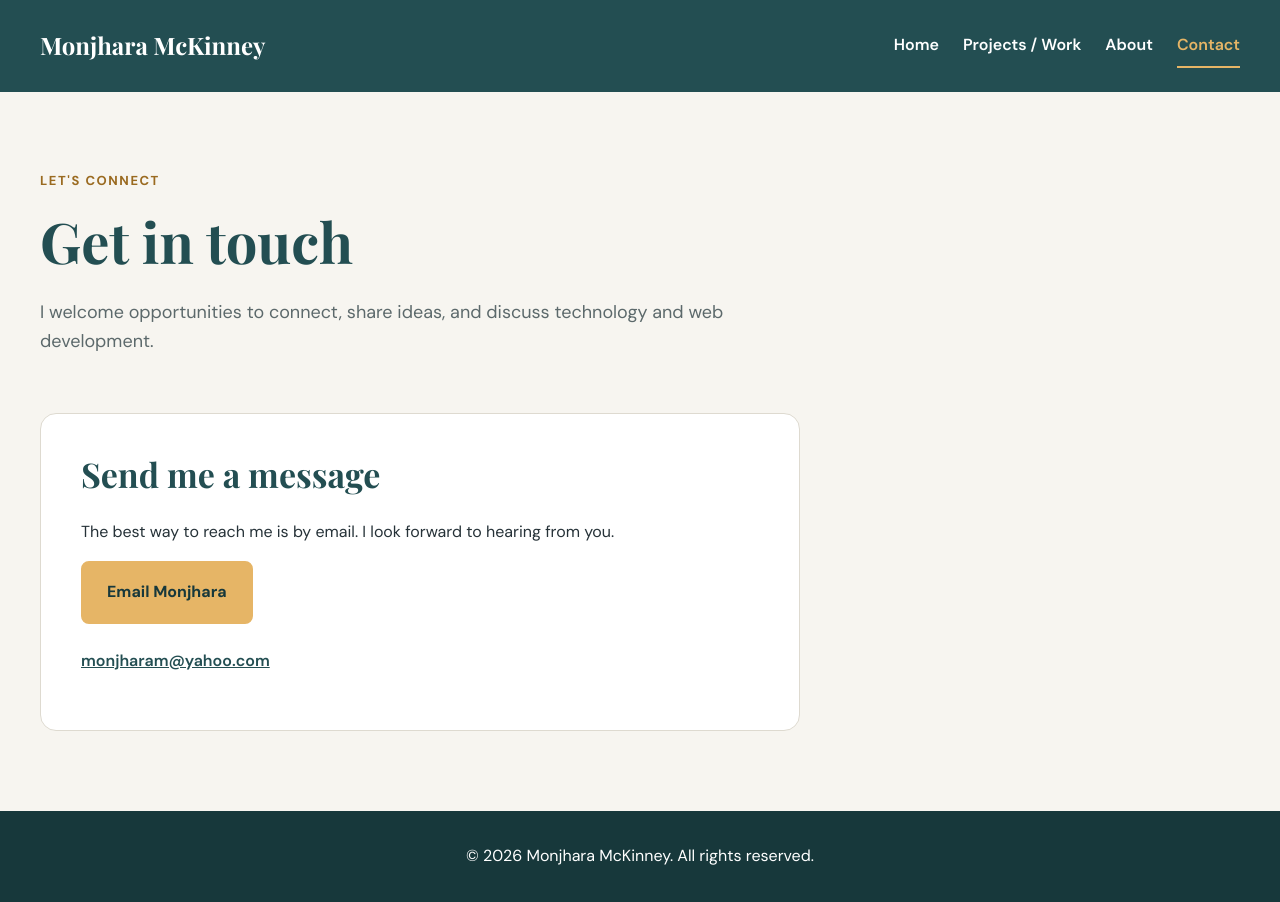
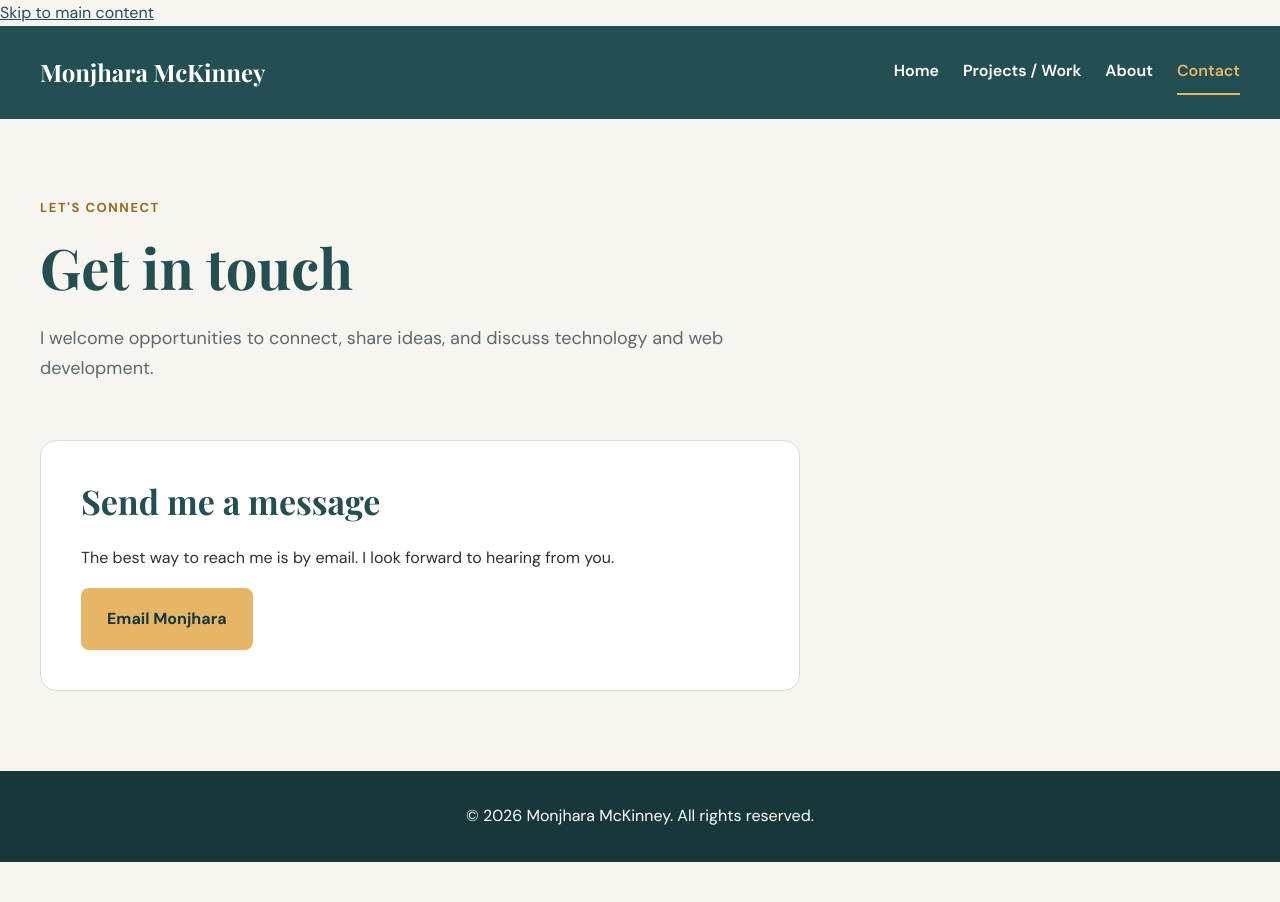
Before and after one commit to mmckinney-cpu/my-portfolio, a plain HTML site: page contact.html in a window 1280 px wide. After the commit the page ends 862 px from the top, so only its background shows below. Drawn offline with nearby package versions, Linux system fonts and the light colour scheme.

Commit message:
Improve Contact page keyboard and link accessibility

```diff
--- a/contact.html
+++ b/contact.html
@@ -11,6 +11,7 @@
     <link rel="stylesheet" href="css/style.css">
 </head>
 <body>
+    <a class="skip-link" href="#main-content">Skip to main content</a>
     <header class="site-header">
         <div class="header-container">
             <a class="brand" href="index.html">Monjhara McKinney</a>
@@ -22,7 +23,7 @@
             </nav>
         </div>
     </header>
-    <main>
+    <main id="main-content">
         <section class="page-intro">
             <p class="eyebrow">Let's connect</p>
             <h1>Get in touch</h1>
@@ -32,7 +33,6 @@
             <h2>Send me a message</h2>
             <p>The best way to reach me is by email. I look forward to hearing from you.</p>
             <a class="button" href="mailto:monjharam@yahoo.com">Email Monjhara</a>
-            <p class="contact-email"><a href="mailto:monjharam@yahoo.com">monjharam@yahoo.com</a></p>
         </section>
     </main>
     <footer><p>© 2026 Monjhara McKinney. All rights reserved.</p></footer>
```
